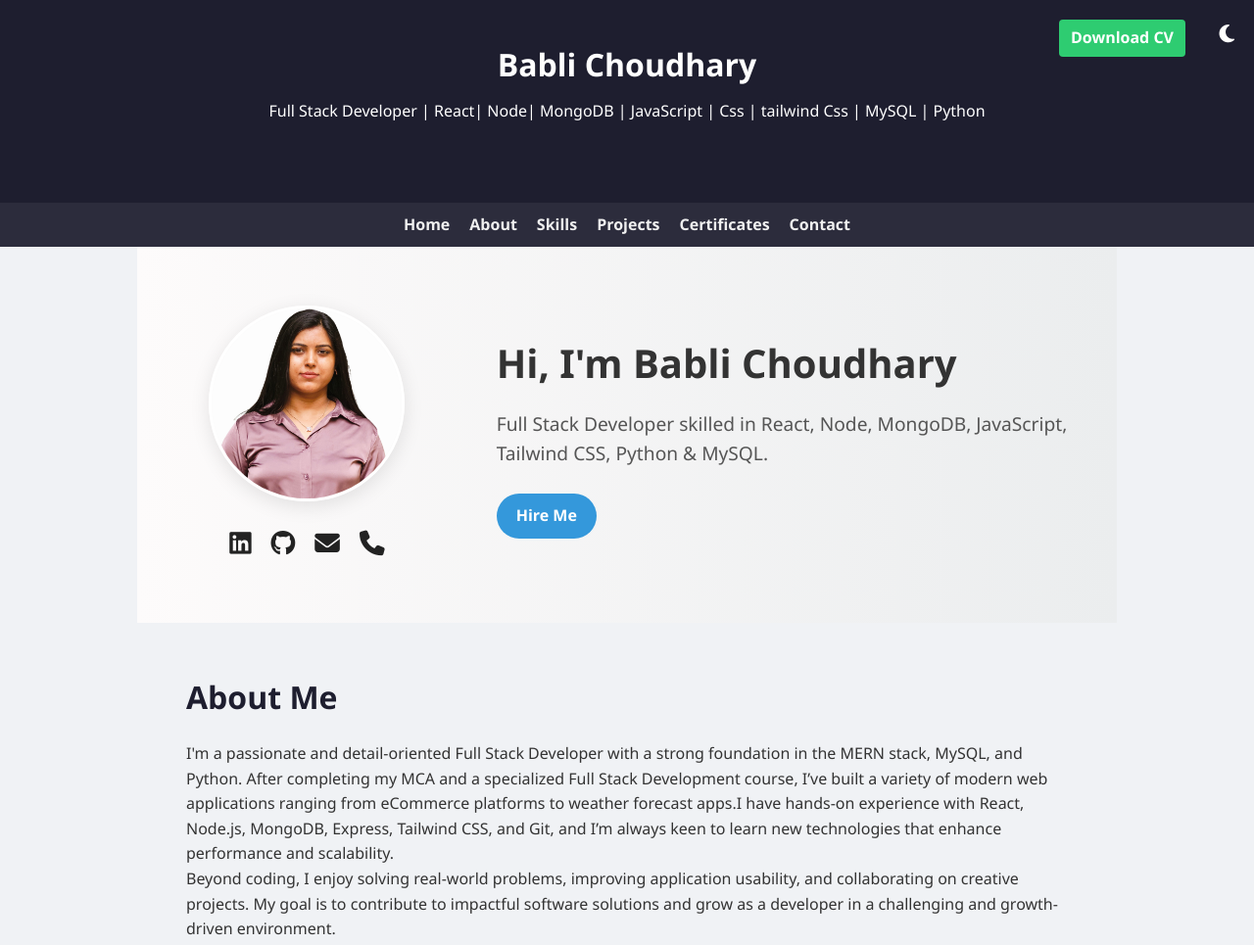
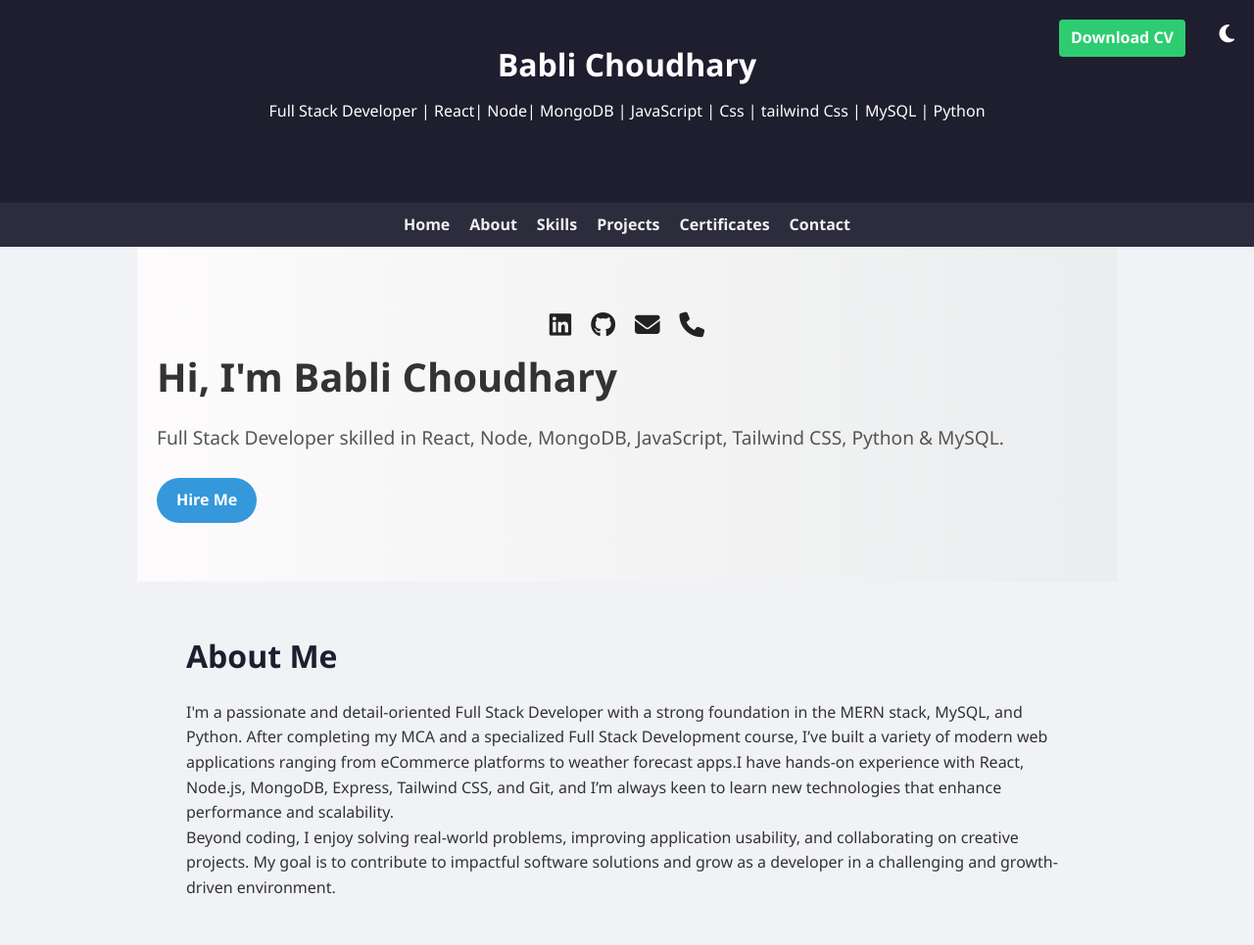
Before and after one commit to bablichoudhary/Portfolio-Project, a plain HTML site: page index.html in a window 1280 px wide. Shown: the top 965 px of the page at 98% size. Drawn offline with Linux system fonts and the light colour scheme.

```diff
--- a/index.html
+++ b/index.html
@@ -57,20 +57,21 @@
 
     <section id="home" class="intro-section">
       <div class="intro-container">
-        <div class="intro-image">
-          <img src="images/Profile.jpg" alt="Developer" class="intro-photo" />
-          <div class="intro-socials">
-            <a href="https://linkedin.com/in/johndoe" target="_blank"
-              ><i class="fab fa-linkedin"></i
-            ></a>
-            <a href="https://github.com/johndoe" target="_blank"
-              ><i class="fab fa-github"></i
-            ></a>
-            <a href="mailto:john.doe@example.com" target="_blank"
-              ><i class="fas fa-envelope"></i
-            ></a>
-            <a href="tel:+919876543210"><i class="fas fa-phone"></i></a>
-          </div>
+     <div class="intro-socials">
+  <a href="https://linkedin.com/in/bablichoudhary" target="_blank">
+    <i class="fab fa-linkedin"></i>
+  </a>
+  <a href="https://github.com/bablichoudhary" target="_blank">
+    <i class="fab fa-github"></i>
+  </a>
+  <a href="mailto:bablichoudhary1127@gmail.com" target="_blank">
+    <i class="fas fa-envelope"></i>
+  </a>
+  <a href="tel:+919667643658">
+    <i class="fas fa-phone"></i>
+  </a>
+</div>
+
         </div>
         <div class="intro-content">
           <h2>Hi, I'm <span class="highlight">Babli Choudhary</span></h2>
```
Also changed, not shown: 1 other file.
